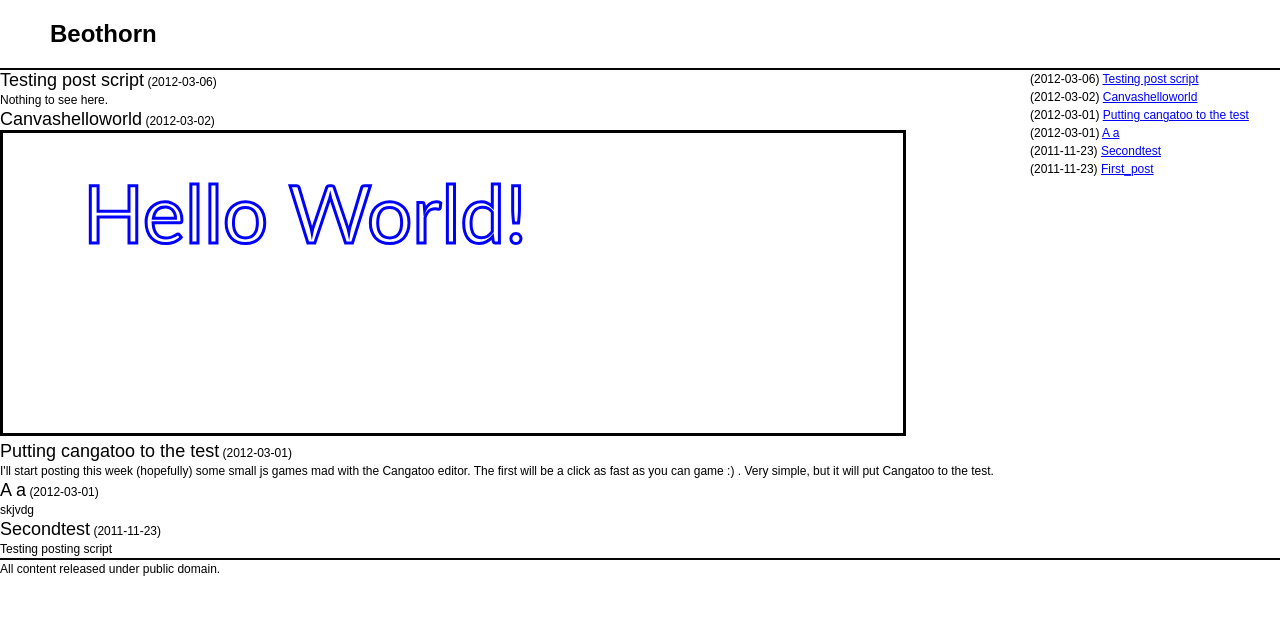
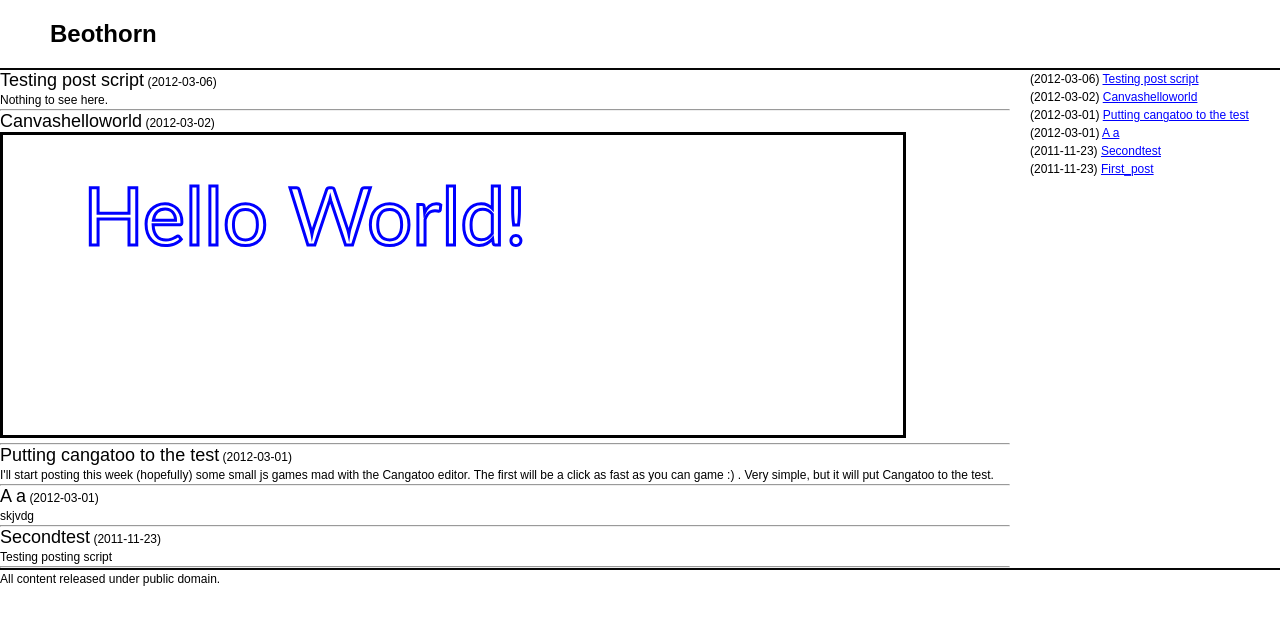
Before and after one commit to beothorn/SimpleGithubBlog, a Jekyll site: the page built from index.html, in a window 1280 px wide. Shown: the top 625 px of the page. Built offline with Jekyll 4.4.1, drawn with Linux system fonts in a browser that asks for light colours.

Commit message:
Minor improvement

```diff
--- a/_layouts/main.html
+++ b/_layouts/main.html
@@ -3,7 +3,7 @@
 <head>
 	<meta charset="utf-8" />
 	<!--[if IE]><script src="http://html5shiv.googlecode.com/svn/trunk/html5.js"></script><![endif]-->
-	<title></title>
+	<title>{{ site.name }}</title>
 	<meta name="keywords" content="" />
 	<meta name="description" content="" />
 	<link rel="stylesheet" href="style.css" type="text/css" media="screen, projection" />
@@ -15,7 +15,7 @@
 <div id="wrapper">
 
 	<header id="header">
-		<h1 id="blogTitle">Beothorn</h1>
+		<h1 id="blogTitle">{{ site.name }}</h1>
 	</header><!-- #header-->
 
 	<section id="middle">
--- a/index.html
+++ b/index.html
@@ -8,4 +8,5 @@ title: Home page
 	<span class="postDate">({{ post.date | date:"%Y-%m-%d" }})</span>
 	<br> <span class="postText">{{ post.content }} </span>
 </div>
+<hr>
 {% endfor %}
```
